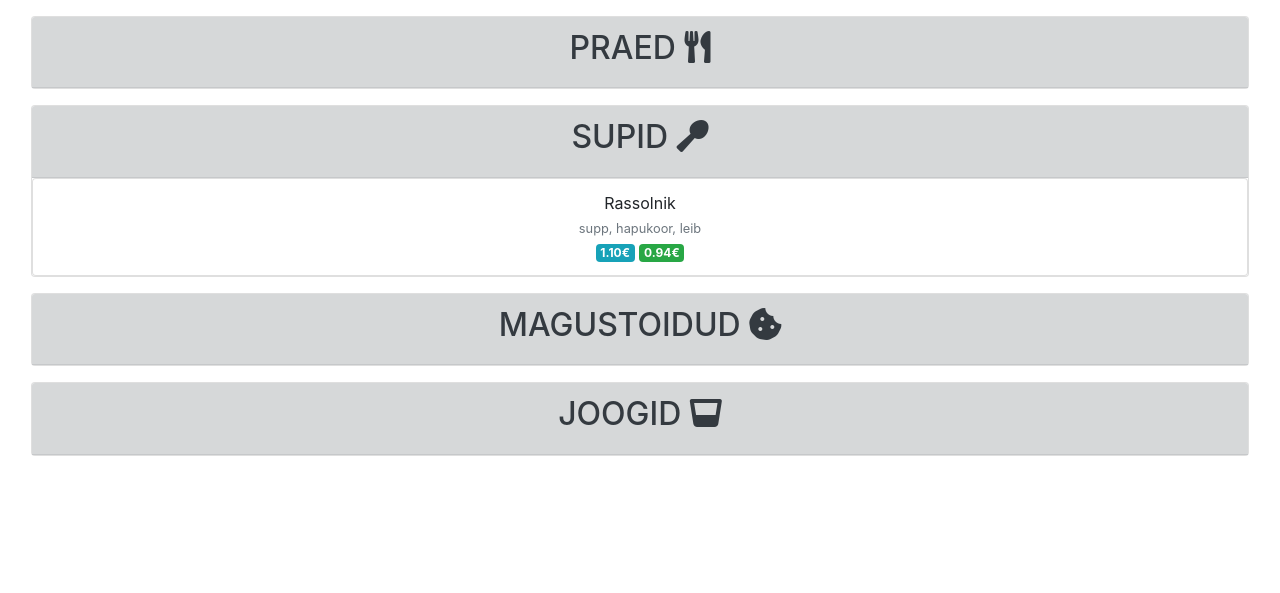
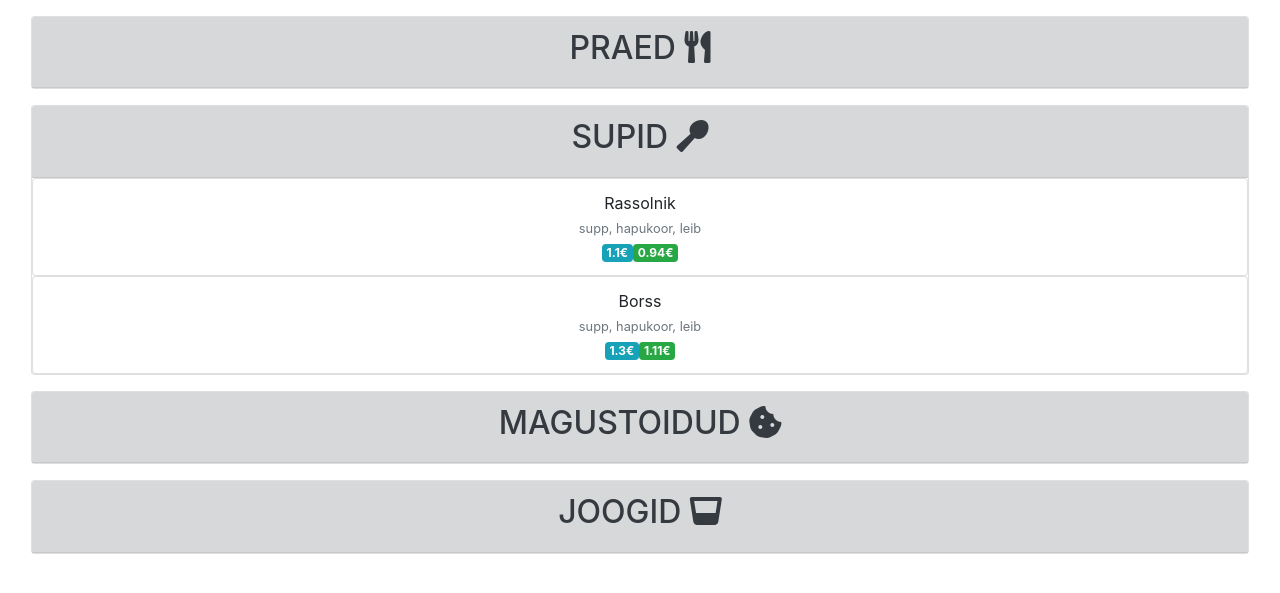
Before and after one commit to martinhorniktkhk/pvk, a PHP site: page / in a window 1280 px wide, after a click on "SUPID". Shown: the top 593 px of the page. Run offline with PHP 8.4, Linux system fonts and the light colour scheme; some libraries are stand-ins or nearby versions.

Commit message:
Suppide massiiv ja väljastus

```diff
--- a/menu/index.php
+++ b/menu/index.php
@@ -65,6 +65,7 @@ function soodus($hind, $soodusProtsent){
                     echo '</div>';
                     ?>
                 </div>
+<!--    supid -->
                 <div class="card m-3">
                     <div class="card-header alert-dark">
                         <a href="#supid" data-parent="#accordion" data-toggle="collapse" >
@@ -72,7 +73,39 @@ function soodus($hind, $soodusProtsent){
                         </a>
                     </div>
                     <?php
-                    echo '
+                    $supid = array(
+                        array(
+                            'nimetus' => 'Rassolnik',
+                            'kirjeldus' => 'supp, hapukoor, leib',
+                            'hind' => 1.10),
+                        array(
+                            'nimetus' => 'Borss',
+                            'kirjeldus' => 'supp, hapukoor, leib',
+                            'hind' => 1.30)
+                    );
+                    echo '<div id="supid" class="collapse">';
+                    foreach ($supid as $supp=>$info){
+                        echo '<ul class="list-group">';
+                        echo '<li class="list-group-item">';
+                        echo '<p class="mb-0">'.$info['nimetus'].' <br>';
+                        echo '<span class="small text-secondary">'.$info['kirjeldus'].'</span><br>';
+                        echo '<span class="badge badge-info">'.$info['hind'].'&euro;</span>';
+                        echo '<span class="badge badge-success">'.soodus($info['hind'], 15).'&euro;</span>';
+                        echo '</p>
+                                    </li>';
+                        echo '</ul>';
+                    }
+                    echo '</div>';
+                    ?>
+                </div>
+                <!--<div class="card m-3">
+                            <div class="card-header alert-dark">
+                                <a href="#supid" data-parent="#accordion" data-toggle="collapse" >
+                                    <h2 class="text-dark">SUPID <i class="fas fa-utensil-spoon"></i></h2>
+                                </a>
+                            </div>
+							<?php
+                /*							echo '
                                             <div id="supid" class="collapse">
                                                 <ul class="list-group">
                                                     <li class="list-group-item">
@@ -84,8 +117,8 @@ function soodus($hind, $soodusProtsent){
                                                     </li>
                                                 </ul>
                                             </div>';
-                    ?>
-                </div>
+                                            */?>
+                        </div>-->
                 <div class="card m-3">
                     <div class="card-header alert-dark">
                         <a href="#magus" data-parent="#accordion" data-toggle="collapse" >
```
Lines whose indentation alone changed are shown as unchanged.
